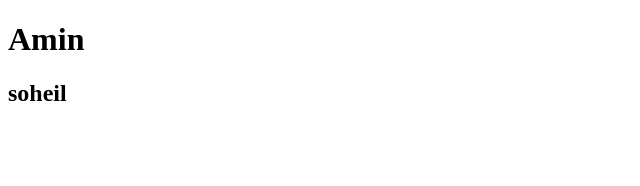
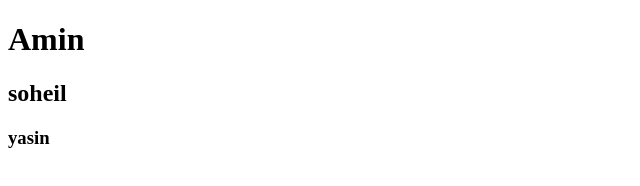
Before and after one commit to Aminrtp/git-course, a plain HTML site: page index.html in a window 1280 px wide. Shown: the full height of the page, 0-640 px from the left. Drawn offline with Linux system fonts and the light colour scheme.

Commit message:
all of them commited

```diff
--- a/index.html
+++ b/index.html
@@ -8,5 +8,6 @@
 <body>
     <h1>Amin</h1>
     <h2>soheil</h2>
+    <h3>yasin</h3>
 </body>
 </html>
--- a/index.js
+++ b/index.js
@@ -1,5 +1,7 @@
 console.log("aaa")
 console.log("b")
+console.log("C")
+
 
 function sum(a) {
     a + 1;
```
